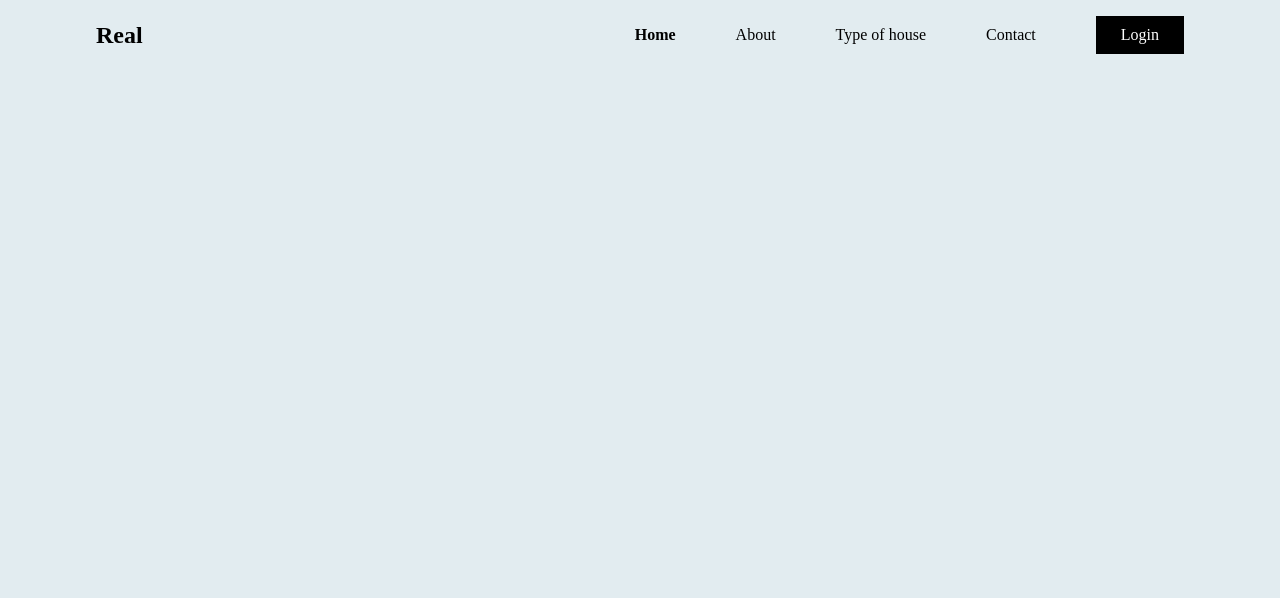
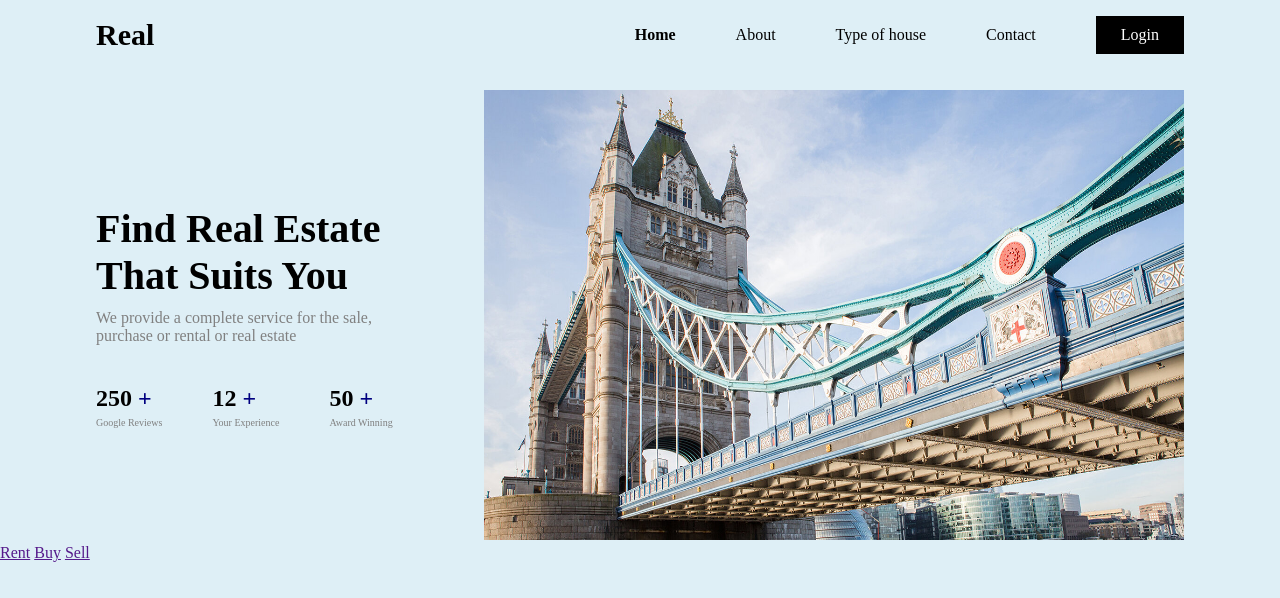
Before and after one commit to annurtasnimislam/real-estate, a plain HTML site: page index.html in a window 1280 px wide. Drawn offline with Linux system fonts and the light colour scheme.

Commit message:
section-2 done

```diff
--- a/index.html
+++ b/index.html
@@ -1,5 +1,6 @@
 <!DOCTYPE html>
 <html lang="en">
+
 <head>
     <meta charset="UTF-8">
     <meta http-equiv="X-UA-Compatible" content="IE=edge">
@@ -7,6 +8,7 @@
     <title>Real Estate</title>
     <link rel="stylesheet" href="style.css">
 </head>
+
 <body>
     <header>
         <nav>
@@ -22,5 +24,36 @@
             </div>
         </nav>
     </header>
+    <main>
+        <section class="find">
+            <div>
+                <h1>Find Real Estate <br> That Suits You</h1>
+                <p>We provide a complete service for the sale, <br> purchase or rental or real estate</p>
+                <div class="ratings">
+                    <div>
+                        <h2>250 <span>+</span></h2>
+                        <span>Google Reviews</span>
+                    </div>
+                    <div>
+                        <h2>12 <span>+</span> </h2>
+                        <span>Your Experience</span>
+                    </div>
+                    <div>
+                        <h2>50 <span>+</span></h2>
+                        <span>Award Winning</span>
+                    </div>
+                </div>
+            </div>
+            <div><img src="images/image-2.jpeg" alt=""></div>
+        </section>
+        <section>
+            <div class="rent">
+                <a href="">Rent</a>
+                <a href="">Buy</a>
+                <a href="">Sell</a>
+            </div>
+        </section>
+    </main>
 </body>
+
 </html>
--- a/style.css
+++ b/style.css
@@ -4,7 +4,7 @@
 }
 /* header */
 body{
-    background-color:  rgba(151, 187, 202, 0.279);
+    background-color:  rgba(139, 200, 226, 0.279);
 }
 nav {
     display: flex;
@@ -12,6 +12,9 @@ nav {
     align-items: center;
     padding: 0 6em;
     height: 70px;
+}
+nav>div:nth-child(1)>h1{
+    font-size: 30px;
 }
 nav>div:nth-child(2){
     display: flex;
@@ -27,3 +30,35 @@ nav>div:nth-child(2)>a{
     background-color: black;
     color: white;
 }
+/* main */
+
+.find{
+    display: flex;
+    justify-content: space-between;
+    align-items: center;
+    padding: 0 6em;
+    margin-top: 20px;
+}
+.find>div:nth-child(1)>h1{
+    font-size: 40px;
+    margin-bottom: 10px;
+}
+.find>div:nth-child(1)>p{
+    color: grey;
+}
+.ratings{
+    display: flex;
+    column-gap: 50px;
+    margin-top: 40px;
+}
+.ratings>div>h2>span{
+    color: navy;
+}
+.ratings>div>span{
+    font-size: 10px;
+    color: grey;
+}
+.find>div:nth-child(2)>img{
+    width: 700px;
+    height: 450px;
+}
```
Also changed, not shown: images/image-2.jpeg (added).
